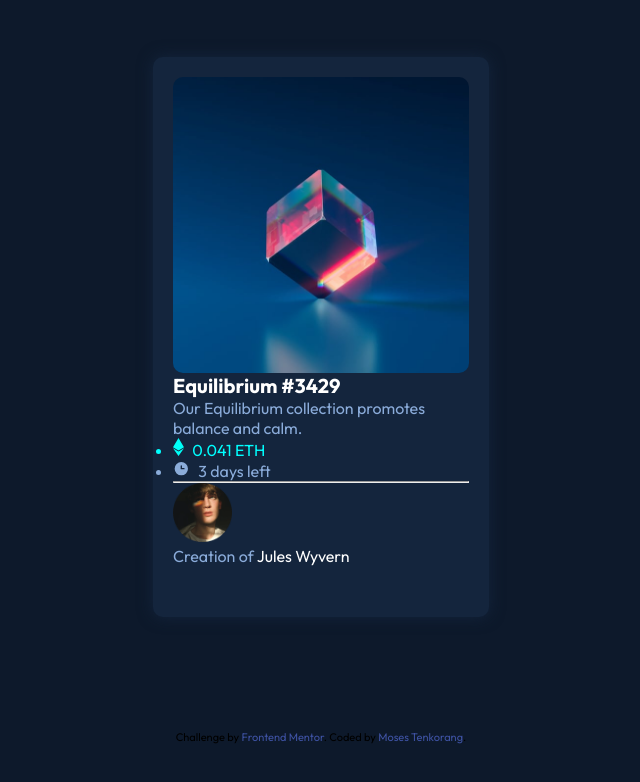
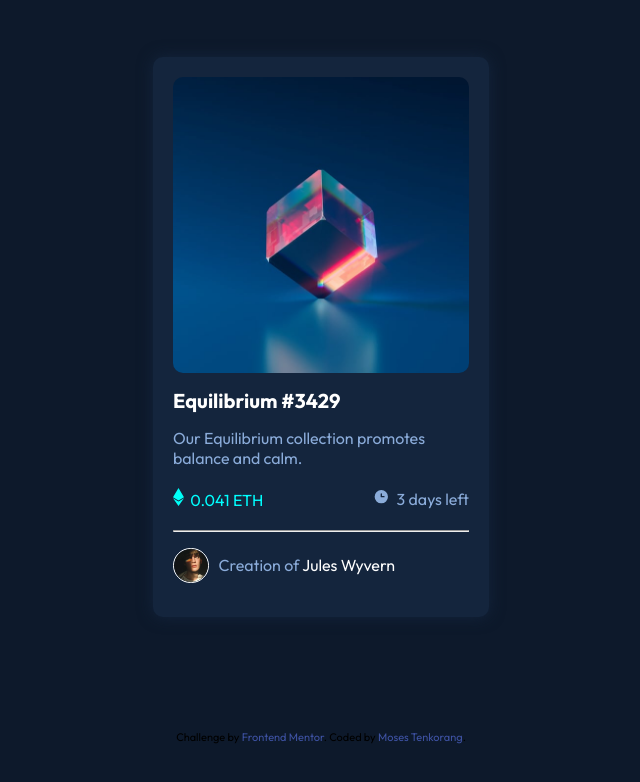
Before and after one commit to mtenkorang/nft-preview-card, a plain HTML site: page index.html in a window 1280 px wide. Shown: the whole page, without its empty margins (319-959 px from the left). Drawn offline with Linux system fonts and the light colour scheme.

Commit message:
Merge same styles for elements

```diff
--- a/css/styles.css
+++ b/css/styles.css
@@ -10,7 +10,7 @@
 footer.attribution {
   text-align: center;
   font-family: "Outfit", sans-serif;
-  font-size: 0.69rem;
+  font-size: 11px;
 }
 footer.attribution a {
   color: hsl(228deg, 45%, 44%);
@@ -35,8 +35,7 @@ main.card {
   border-radius: 10px;
   padding: 20px;
 }
-main.card .img-wrapper {
-  position: relative;
+main.card .img-wrapper, main.card .img-wrapper .overlay {
   display: -webkit-box;
   display: -ms-flexbox;
   display: flex;
@@ -46,6 +45,9 @@ main.card .img-wrapper {
   -webkit-box-pack: center;
       -ms-flex-pack: center;
           justify-content: center;
+}
+main.card .img-wrapper {
+  position: relative;
 }
 main.card .img-wrapper img {
   width: 100%;
@@ -57,35 +59,42 @@ main.card .img-wrapper .overlay {
   left: 0;
   width: 100%;
   height: 100%;
+  opacity: 0;
+  border-radius: 10px;
+  -webkit-transition: opacity 300ms ease-out;
+  transition: opacity 300ms ease-out;
+}
+main.card .img-wrapper .overlay:hover {
+  opacity: 0.7;
+  background-color: hsl(178deg, 100%, 50%);
+  cursor: pointer;
+}
+
+/*Text Content Design
+------------------------*/
+div.content h1 {
+  color: hsl(0deg, 0%, 100%);
+  font-size: 1.25rem;
+  margin: 15px 0;
+}
+div.content p {
+  color: hsl(215deg, 51%, 70%);
+}
+div.content ul {
+  list-style: none;
   display: -webkit-box;
   display: -ms-flexbox;
   display: flex;
   -webkit-box-align: center;
       -ms-flex-align: center;
           align-items: center;
-  -webkit-box-pack: center;
-      -ms-flex-pack: center;
-          justify-content: center;
-  opacity: 0;
-  border-radius: 10px;
-  -webkit-transition: opacity 300ms ease-out;
-  transition: opacity 300ms ease-out;
-}
-main.card .img-wrapper .overlay:hover {
-  opacity: 0.4;
-  background-color: hsl(178deg, 100%, 50%);
-  cursor: pointer;
-}
-
-div.content h1 {
-  color: hsl(0deg, 0%, 100%);
-  font-size: 1.25rem;
-}
-div.content p {
-  color: hsl(215deg, 51%, 70%);
+  -webkit-box-pack: justify;
+      -ms-flex-pack: justify;
+          justify-content: space-between;
+  margin: 20px 0;
 }
 div.content ul li svg {
-  margin-right: 5px;
+  margin-right: 3px;
 }
 div.content ul li#item1 {
   color: cyan;
@@ -93,9 +102,27 @@ div.content ul li#item1 {
 div.content ul li#item2 {
   color: hsl(215deg, 51%, 70%);
 }
+div.content hr {
+  border-radius: 50px;
+  outline: none;
+  margin-top: 1rem;
+  margin-bottom: 1rem;
+  background-color: hsl(215deg, 51%, 70%);
+}
 
+.avatar-wrapper {
+  display: -webkit-box;
+  display: -ms-flexbox;
+  display: flex;
+  -webkit-box-align: center;
+      -ms-flex-align: center;
+          align-items: center;
+}
 .avatar-wrapper img {
-  width: 20%;
+  width: 12%;
+  border: 0.5px solid hsl(0deg, 0%, 100%);
+  border-radius: 50%;
+  margin-right: 10px;
 }
 .avatar-wrapper span {
   color: hsl(0deg, 0%, 100%);
```
